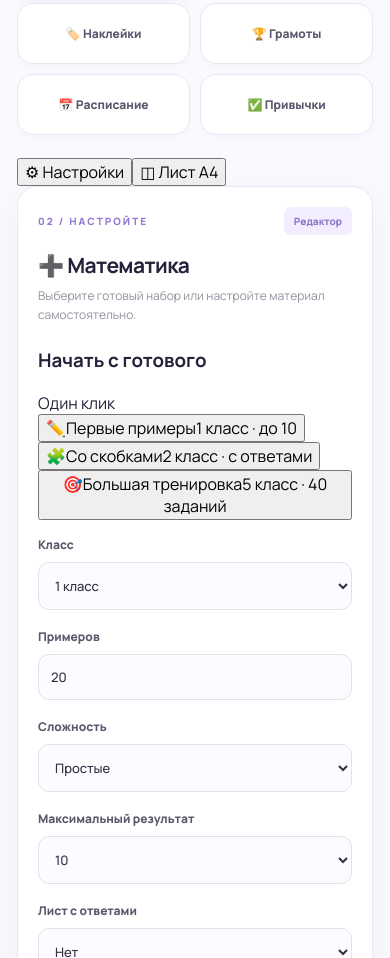
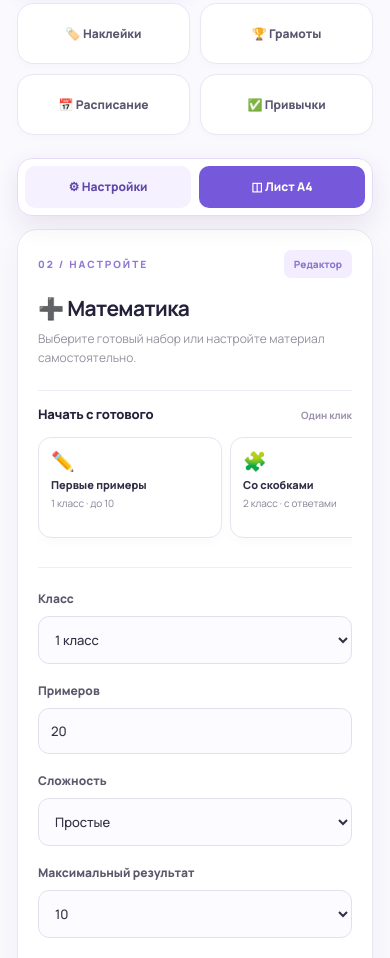
Before and after one commit to NataliKh/PrintKit, a plain HTML site: page index.html in a window 390 px wide. Shown: the part 916-1874 px from the top of the page. Drawn offline with Linux system fonts and the light colour scheme.

Commit message:
style: responsive quick-start cards and sticky mobile workspace navigation

```diff
--- a/style.css
+++ b/style.css
@@ -201,3 +201,35 @@ nav#tabs{display:grid;grid-template-columns:repeat(6,minmax(0,1fr));gap:10px;mar
 .actions #print:disabled{background:#c6c1d1;box-shadow:none;cursor:not-allowed}
 .print-status{margin:13px 0 0;padding:11px 12px;border-radius:10px;font-size:11px;line-height:1.65;color:#276651;background:#eff9f3;outline-offset:2px}
 .print-status.is-warning{color:#9a501d;background:#fff5e8;border:1px solid #f4d9b6}
+
+
+/* Quick starts: small, easy to scan, and never included in print output. */
+.starter-section{padding:14px 0 18px;margin:0 0 22px;border-top:1px solid #f0ebf7;border-bottom:1px solid #f0ebf7}
+.starter-heading{display:flex;align-items:baseline;justify-content:space-between;gap:10px;margin:0 0 12px}
+.starter-heading h3{font-size:13px;letter-spacing:-.2px;margin:0;font-weight:800}
+.starter-heading span{font-size:10px;color:#9a8dab;font-weight:700}
+.starter-grid{display:grid;grid-template-columns:repeat(2,minmax(0,1fr));gap:8px}
+.starter-card{min-width:0;min-height:100px;border:1px solid #e9e2f5;border-radius:13px;background:#fff;text-align:left;padding:11px 12px;display:flex;flex-direction:column;gap:4px;transition:border-color .15s,background .15s,transform .15s;box-shadow:0 4px 12px #39226306}
+.starter-card:nth-child(3):last-child{grid-column:1/-1;min-height:78px;display:grid;grid-template-columns:30px 1fr;column-gap:8px;align-content:center}
+.starter-card:nth-child(3):last-child .starter-icon{grid-row:span 2;align-self:center}
+.starter-card:hover{border-color:#bda9e8;background:#fcfaff;transform:translateY(-1px)}
+.starter-card[aria-pressed="true"]{border-color:#8c71db;background:#f5efff;box-shadow:0 0 0 1px #8c71db3a}
+.starter-icon{font-size:19px;line-height:1.2}
+.starter-card-title{font-size:11px;font-weight:800;line-height:1.4;color:#342d47}
+.starter-card-description{font-size:10px;line-height:1.45;color:#878095}
+.starter-status{min-height:0;margin:0;font-size:10px;line-height:1.5;color:#6751ac}
+.starter-status:not(:empty){margin-top:10px}
+.mobile-workspace-nav{display:none}
+@media(max-width:760px){
+ .workspace{position:relative}
+ .mobile-workspace-nav{display:grid;grid-template-columns:1fr 1fr;gap:8px;position:sticky;top:8px;z-index:12;margin:0 0 13px;padding:7px;border:1px solid #e5dbf6;border-radius:15px;background:#ffffffef;box-shadow:0 9px 24px #4b31701a;backdrop-filter:blur(12px)}
+ .mobile-workspace-nav button{border:0;border-radius:10px;background:#f6f1ff;color:#5f48aa;font-weight:800;font-size:12px;min-height:42px}
+ .mobile-workspace-nav button:last-child{background:#7659da;color:#fff}
+ #editor-controls,#print-preview{scroll-margin-top:80px}
+ .starter-grid{display:flex;overflow-x:auto;overscroll-behavior-x:contain;scroll-snap-type:x proximity;padding:2px 2px 11px;scrollbar-width:thin}
+ .starter-card,.starter-card:nth-child(3):last-child{display:flex;flex:0 0 184px;min-height:101px;grid-column:auto;scroll-snap-align:start;padding:12px}
+ .starter-card:nth-child(3):last-child .starter-icon{align-self:auto}
+}
+@media print{
+ .mobile-workspace-nav{display:none!important}
+}
```
